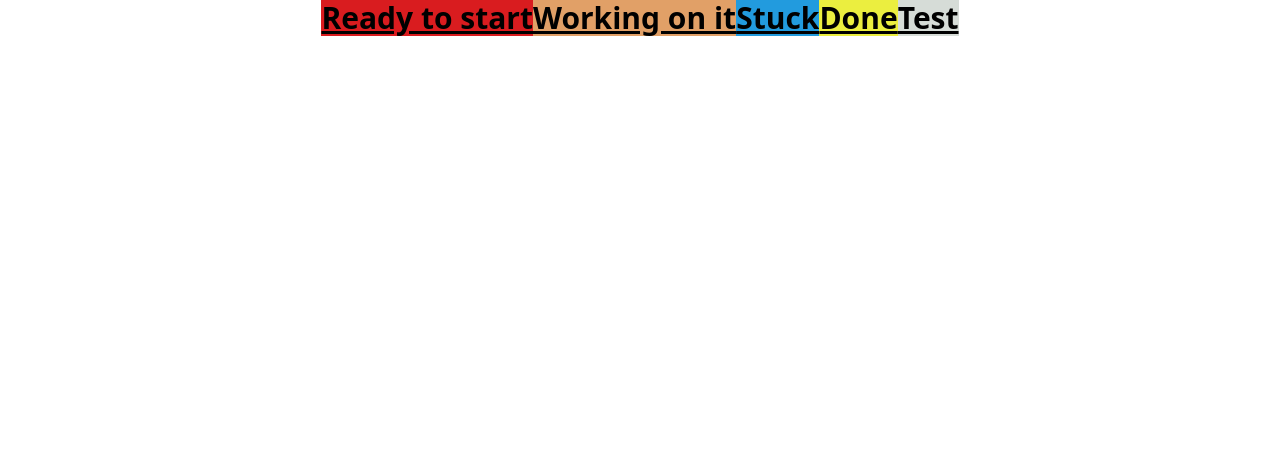
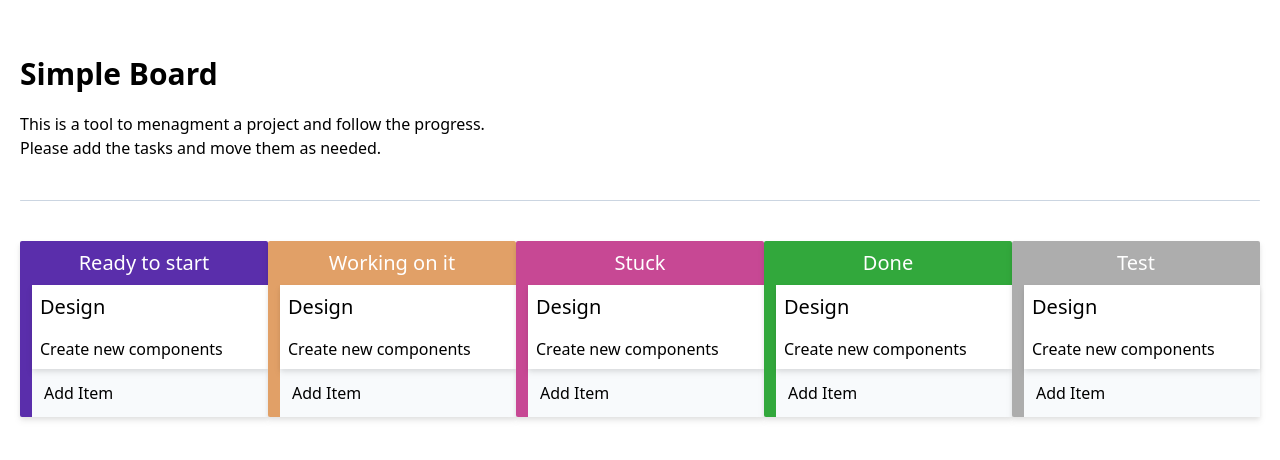
Before and after one commit to Leonita27/Board-TodoList, a React (Create React App) app: page / in a window 1280 px wide. Shown: the top 460 px of the page. Built offline with nearby package versions, Linux system fonts and the light colour scheme.

Commit message:
feat:some other details

```diff
--- a/src/components/Column.jsx
+++ b/src/components/Column.jsx
@@ -1,17 +1,22 @@
-import React from 'react';
+import React from "react";
+import TaskComponent from "./Task";
 
-
-const ColumnComponent = ({title,color}) => {
-  return (
-    <div className="flex bg-black" style={{backgroundColor: color}}>
-
-    <h1 className="text-3xl font-bold underline">
-   {title}
-  </h1>
-  <div>
-  </div>
-  </div>
-  );
-}
+const ColumnComponent = ({ title, color }) => {
+	return (
+		<div
+			className="flex flex-col w-64 rounded-sm drop-shadow-md"
+			style={{ backgroundColor: color }}
+		>
+			<h1 className="text-xl self-center p-2 text-white">{title}</h1>
+			<div className="flex flex-col bg-slate-50 ml-3">
+				<TaskComponent
+					title={"Design"}
+					description={"Create new components"}
+				/>
+				<h1 className="p-3"> Add Item</h1>
+			</div>
+		</div>
+	);
+};
 
 export default ColumnComponent;
--- a/src/components/Task.jsx
+++ b/src/components/Task.jsx
@@ -1,20 +1,13 @@
-import React from 'react';
+import React from "react";
 
-
-const TaskComponent = ({title,description}) => {
-  return (
-    <div className="flex bg-black" style={{backgroundColor: color}}>
-
-    <h1 className="text-3xl font-bold underline">
-   {title}
-  </h1>
-  <p className="text-3xl">
-   {description}
-  </p>
-  <div>
-  </div>
-  </div>
-  );
-}
+const TaskComponent = ({ title, description }) => {
+	return (
+		<div className="flex flex-col bg-white drop-shadow-md">
+			<h1 className="text-xl p-2">{title}</h1>
+			<p className="text-l p-2">{description}</p>
+			<div></div>
+		</div>
+	);
+};
 
 export default TaskComponent;
--- a/src/screens/MainPage.jsx
+++ b/src/screens/MainPage.jsx
@@ -1,17 +1,33 @@
-import React from 'react';
-import ColumnComponent from '../components/Column';
-import Colors from '../theme/color';
+import React from "react";
+import ColumnComponent from "../components/Column";
+import Colors from "../theme/color";
 
 const MainPage = () => {
-  return(
-  <div className='flex justify-center'>
-   <ColumnComponent title={"Ready to start"} color={Colors.red6}/>
-  <ColumnComponent title={"Working on it"} color={Colors.orange}/>
-  <ColumnComponent title={"Stuck"} color={Colors.blue3}/>
-  <ColumnComponent title={"Done"} color={Colors.yellow}/>
-  <ColumnComponent title={"Test"} color={Colors.green05}/>
-  </div>
-  );
+	return (
+		<div className="m-5">
+			<h1 className="text-3xl font-bold mb-5 mt-14">Simple Board</h1>
+			<p className="text-l font-light  ">
+				This is a tool to menagment a project and follow the progress.
+			</p>
+			<p className="text-l font-light  mb-5">
+				Please add the tasks and move them as needed.
+			</p>
+			<div className="w-full h-px bg-slate-300 mb-10 mt-10 rounded-sm"></div>
+			<div className="flex justify-center justify-between ">
+				<ColumnComponent
+					title={"Ready to start"}
+					color={Colors.violet}
+				/>
+				<ColumnComponent
+					title={"Working on it"}
+					color={Colors.orange}
+				/>
+				<ColumnComponent title={"Stuck"} color={Colors.pink} />
+				<ColumnComponent title={"Done"} color={Colors.green} />
+				<ColumnComponent title={"Test"} color={Colors.gray3} />
+			</div>
+		</div>
+	);
 };
 
 export default MainPage;
--- a/src/theme/color.jsx
+++ b/src/theme/color.jsx
@@ -43,6 +43,9 @@ const Colors = {
 	red2: "#D91C1F",
 	red3: "#E84A4D",
 	red6: "#D91C1F",
+	violet: "#5a2eab",
+	pink: "#c74894",
+	green: "#32a83c",
 };
 
 export default Colors;
```
